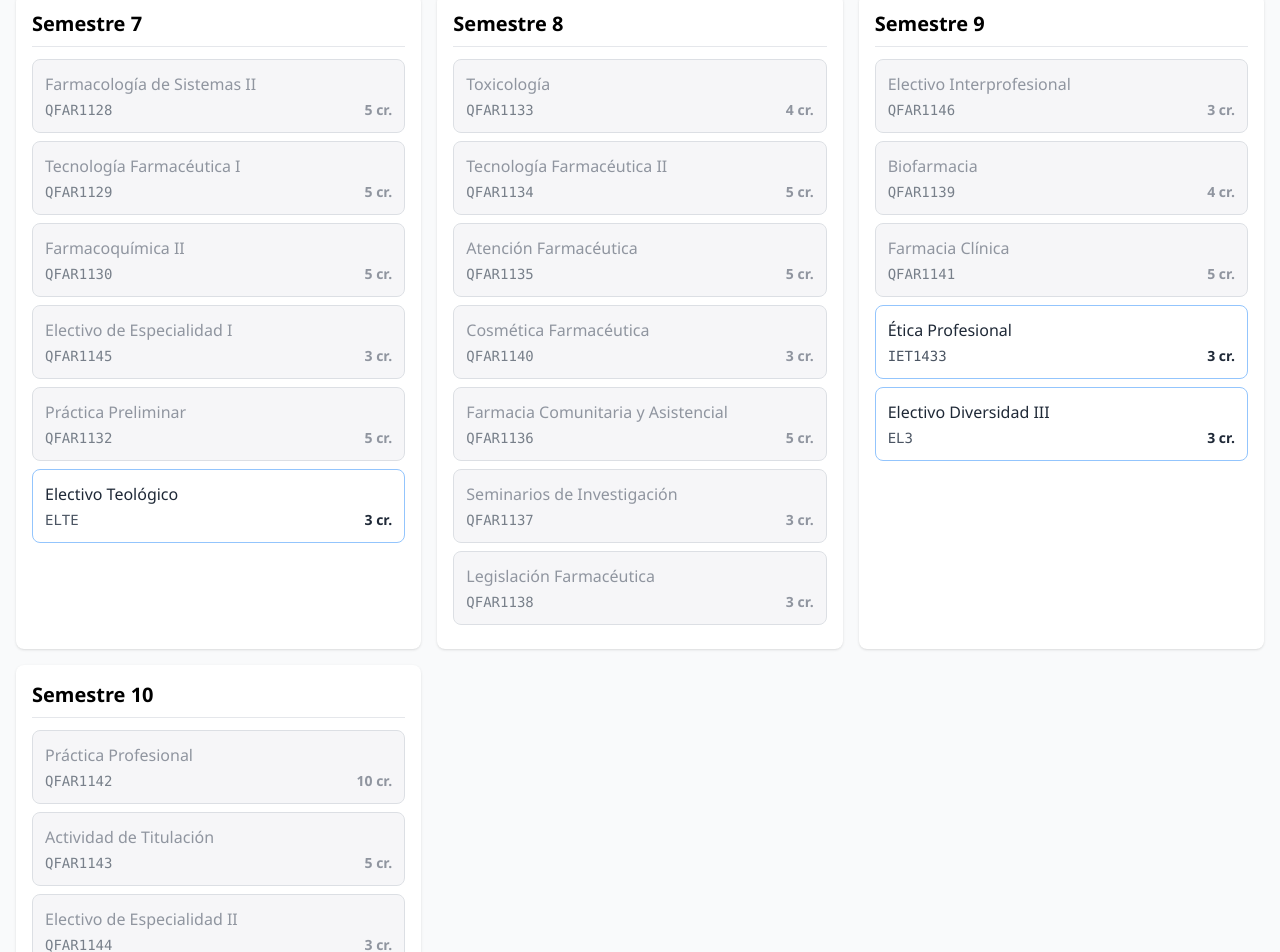
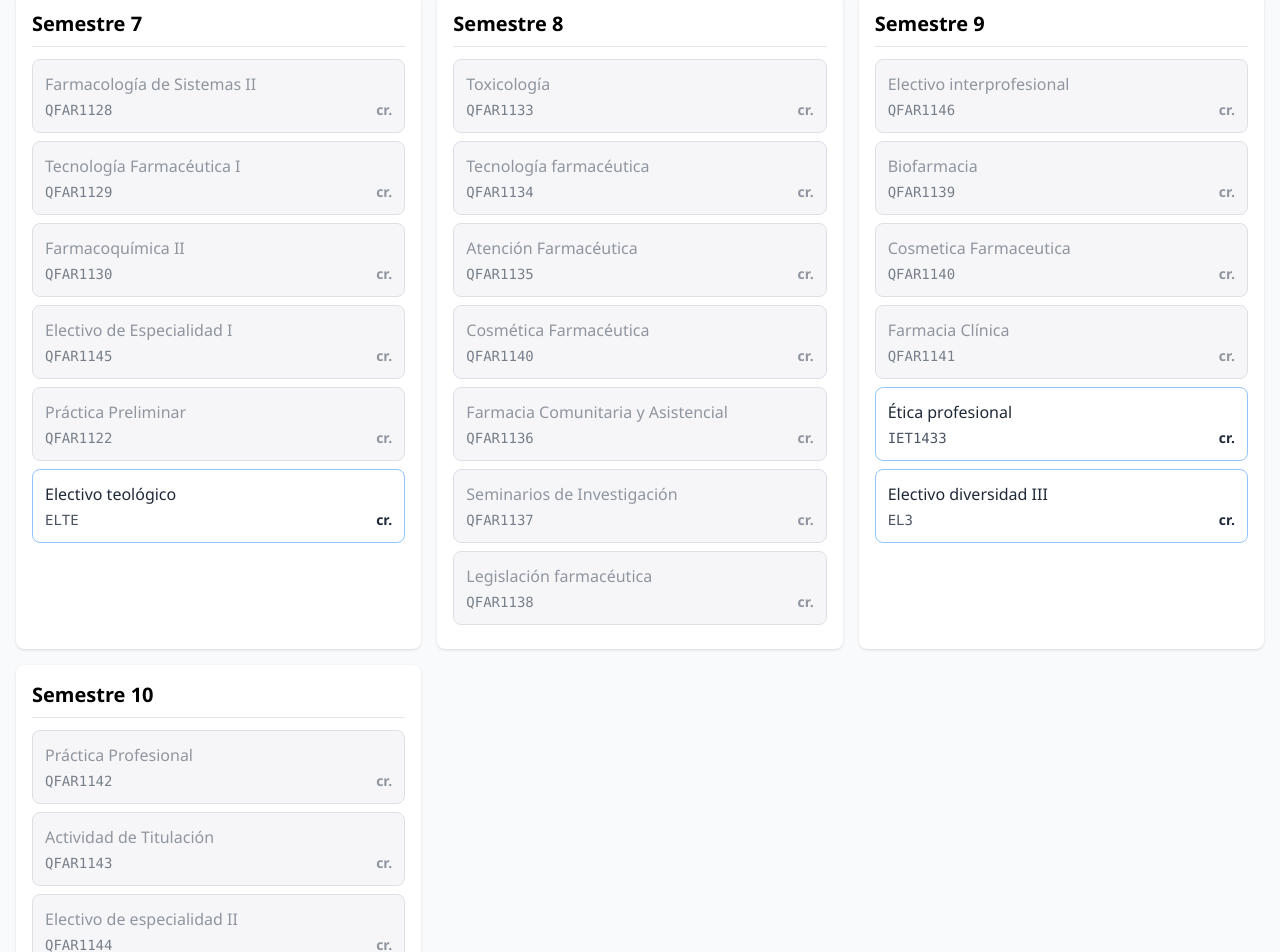
Before and after one commit to carlaaav/malla-qyf-v2025, a React (Vite) app: page / in a window 1280 px wide. Shown: the part 1340-2292 px from the top of the page. Built offline with nearby package versions, Linux system fonts and the light colour scheme.

Commit message:
Update cursos.ts

```diff
--- a/src/data/cursos.ts
+++ b/src/data/cursos.ts
@@ -1,83 +1,92 @@
-export const cursos = [
-  // ========== PRIMER AÑO ==========
-  // Semestre 1
-  { id: "QFAR1101", nombre: "Matemáticas I", semestre: 1, creditos: 5, requisitos: [] },
-  { id: "QFAR1102", nombre: "Química I", semestre: 1, creditos: 5, requisitos: [] },
-  { id: "QFAR1103", nombre: "Técnicas Básicas de Laboratorio", semestre: 1, creditos: 4, requisitos: [] },
-  { id: "QFAR1104", nombre: "Biología Celular y Molecular", semestre: 1, creditos: 5, requisitos: [] },
-  { id: "QFAR1105", nombre: "Introducción a las Ciencias Farmacéuticas", semestre: 1, creditos: 3, requisitos: [] },
-  { id: "CES1144", nombre: "Salud, Bienestar y Sociedad", semestre: 1, creditos: 3, requisitos: [] },
+// data/courses.ts
+export interface Curso {
+  id: string;
+  nombre: string;
+  semestre: number;
+  requisitos: string[];
+}
 
-  // Semestre 2
-  { id: "QFAR1106", nombre: "Matemáticas II", semestre: 2, creditos: 5, requisitos: ["QFAR1101"] },
-  { id: "QFAR1107", nombre: "Química II", semestre: 2, creditos: 5, requisitos: ["QFAR1102", "QFAR1103"] },
-  { id: "QFAR1109", nombre: "Fisiología y Patología I", semestre: 2, creditos: 5, requisitos: ["QFAR1104"] },
-  { id: "CES1145", nombre: "Salud Pública", semestre: 2, creditos: 3, requisitos: ["CES1144"] },
-  { id: "ELAC", nombre: "Electivo Antropológico Cristiano", semestre: 2, creditos: 3, requisitos: [] },
-  { id: "QFAR1110", nombre: "Anatomía e Histología", semestre: 2, creditos: 4, requisitos: [] },
+export const cursos: Curso[] = [
+  // --- PRIMER AÑO ---
+  // Semestre I
+  { id: "QFAR1101", nombre: "Matemáticas I", semestre: 1, requisitos: [] },
+  { id: "QFAR1102", nombre: "Química I", semestre: 1, requisitos: [] },
+  { id: "QFAR1103", nombre: "Técnicas Básicas de Laboratorio", semestre: 1, requisitos: [] },
+  { id: "QFAR1104", nombre: "Biología Celular y Molecular", semestre: 1, requisitos: [] },
+  { id: "QFAR1105", nombre: "Introducción a las Ciencias Farmacéuticas", semestre: 1, requisitos: [] },
+  { id: "CES1144", nombre: "Salud, Bienestar y Sociedad", semestre: 1, requisitos: [] },
 
-  // ========== SEGUNDO AÑO ==========
-  // Semestre 3
-  { id: "QFAR1111", nombre: "Química Orgánica I", semestre: 3, creditos: 5, requisitos: ["QFAR1107"] },
-  { id: "QFAR1112", nombre: "Botánica Farmacéutica", semestre: 3, creditos: 4, requisitos: [] },
-  { id: "QFAR1108", nombre: "Biofísica", semestre: 3, creditos: 4, requisitos: [] },
-  { id: "QFAR1113", nombre: "Fisiología y Patología II", semestre: 3, creditos: 5, requisitos: ["QFAR1109"] },
-  { id: "CES1146", nombre: "Salud Familiar Comunitaria e Intercultural I", semestre: 3, creditos: 3, requisitos: ["CES1145"] },
-  { id: "EL1", nombre: "Electivo Diversidad I", semestre: 3, creditos: 3, requisitos: [] },
+  // Semestre II
+  { id: "QFAR1106", nombre: "Matemáticas II", semestre: 2, requisitos: ["QFAR1101"] },
+  { id: "QFAR1107", nombre: "Química II", semestre: 2, requisitos: ["QFAR1102", "QFAR1103"] },
+  { id: "QFAR1109", nombre: "Fisiología y Patología I", semestre: 2, requisitos: ["QFAR1104"] },
+  { id: "CES1145", nombre: "Salud Pública", semestre: 2, requisitos: ["CES1144"] },
+  { id: "ELAC", nombre: "Electivo Antropológico Cristiano", semestre: 2, requisitos: [] },
+  { id: "QFAR1110", nombre: "Anatomía e Histología", semestre: 2, requisitos: [] },
 
-  // Semestre 4
-  { id: "QFAR1115", nombre: "Química Orgánica II", semestre: 4, creditos: 5, requisitos: ["QFAR1111"] },
-  { id: "QFAR1116", nombre: "Química Analítica", semestre: 4, creditos: 5, requisitos: ["QFAR1107"] },
-  { id: "QFAR1117", nombre: "Bioquímica General", semestre: 4, creditos: 5, requisitos: ["QFAR1111"] },
-  { id: "CES1147", nombre: "Salud Familiar Comunitaria e Intercultural II", semestre: 4, creditos: 3, requisitos: ["CES1146"] },
-  { id: "QFAR1114", nombre: "Comunicación en Salud", semestre: 4, creditos: 3, requisitos: [] },
-  { id: "QFAR1118", nombre: "Fisicoquímica", semestre: 4, creditos: 5, requisitos: ["QFAR1107", "QFAR1106"] },
+  // --- SEGUNDO AÑO ---
+  // Semestre III
+  { id: "QFAR1111", nombre: "Química Orgánica I", semestre: 3, requisitos: ["QFAR1107"] },
+  { id: "QFAR1112", nombre: "Botánica Farmacéutica", semestre: 3, requisitos: [] },
+  { id: "QFAR1108", nombre: "Biofísica", semestre: 3, requisitos: [] },
+  { id: "QFAR1113", nombre: "Fisiología y Patología II", semestre: 3, requisitos: ["QFAR1109"] },
+  { id: "CES1146", nombre: "Salud Familiar Comunitaria e Intercultural I", semestre: 3, requisitos: ["CES1145"] },
+  { id: "EL1", nombre: "Electivo Diversidad I", semestre: 3, requisitos: [] },
 
-  // ========== TERCER AÑO ==========
-  // Semestre 5
-  { id: "QFAR1119", nombre: "Farmacología General", semestre: 5, creditos: 5, requisitos: ["QFAR1115"] },
-  { id: "QFAR1120", nombre: "Microbiología", semestre: 5, creditos: 5, requisitos: ["QFAR1102"] },
-  { id: "QFAR1121", nombre: "Análisis Instrumental", semestre: 5, creditos: 4, requisitos: [] },
-  { id: "QFAR1122", nombre: "Farmacognosia", semestre: 5, creditos: 4, requisitos: ["QFAR1112", "QFAR1115"] },
-  { id: "CES1158", nombre: "Práctica Comunitaria Interdisciplinaria", semestre: 5, creditos: 5, requisitos: ["CES1147"] },
-  { id: "EL2", nombre: "Electivo Diversidad II", semestre: 5, creditos: 3, requisitos: [] },
+  // Semestre IV
+  { id: "QFAR1115", nombre: "Química Orgánica II", semestre: 4, requisitos: ["QFAR1111"] },
+  { id: "QFAR1116", nombre: "Química Analítica", semestre: 4, requisitos: ["QFAR1107"] },
+  { id: "QFAR1117", nombre: "Bioquímica General", semestre: 4, requisitos: ["QFAR1111"] },
+  { id: "CES1147", nombre: "Salud Familiar Comunitaria e Intercultural II", semestre: 4, requisitos: ["CES1146"] },
+  { id: "QFAR1114", nombre: "Comunicación en salud", semestre: 4, requisitos: [] },
+  { id: "QFAR1118", nombre: "Fisicoquímica", semestre: 4, requisitos: ["QFAR1107", "QFAR1106"] },
 
-  // Semestre 6
-  { id: "QFAR1123", nombre: "Farmacología de Sistemas I", semestre: 6, creditos: 5, requisitos: ["QFAR1113", "QFAR1119"] },
-  { id: "QFAR1124", nombre: "Bioquímica Clínica", semestre: 6, creditos: 5, requisitos: ["QFAR1117"] },
-  { id: "QFAR1125", nombre: "Farmacoquímica I", semestre: 6, creditos: 5, requisitos: ["QFAR1119"] },
-  { id: "QFAR1126", nombre: "Inmunología", semestre: 6, creditos: 4, requisitos: ["QFAR1113", "QFAR1119"] },
-  { id: "QFAR1127", nombre: "Bioestadística", semestre: 6, creditos: 3, requisitos: ["QFAR1106"] },
-  { id: "QFAR1131", nombre: "Administración y Gestión Farmacéutica", semestre: 6, creditos: 4, requisitos: ["QFAR1114", "QFAR1119", "QFAR1121", "QFAR1122"] },
+  // --- TERCER AÑO ---
+  // Semestre V
+  { id: "QFAR1119", nombre: "Farmacología General", semestre: 5, requisitos: ["QFAR1115"] },
+  { id: "QFAR1120", nombre: "Microbiología", semestre: 5, requisitos: ["QFAR1102"] },
+  { id: "QFAR1121", nombre: "Análisis Instrumental", semestre: 5, requisitos: [] },
+  { id: "QFAR1122", nombre: "Farmacognosia", semestre: 5, requisitos: ["QFAR1112", "QFAR1115"] },
+  { id: "CES1158", nombre: "Práctica Comunitaria Interdisciplinaria", semestre: 5, requisitos: ["CES1147"] },
+  { id: "EL2", nombre: "Electivo Diversidad II", semestre: 5, requisitos: [] },
 
-  // ========== CUARTO AÑO ==========
-  // Semestre 7
-  { id: "QFAR1128", nombre: "Farmacología de Sistemas II", semestre: 7, creditos: 5, requisitos: ["QFAR1123"] },
-  { id: "QFAR1129", nombre: "Tecnología Farmacéutica I", semestre: 7, creditos: 5, requisitos: ["QFAR1116"] },
-  { id: "QFAR1130", nombre: "Farmacoquímica II", semestre: 7, creditos: 5, requisitos: ["QFAR1125"] },
-  { id: "QFAR1145", nombre: "Electivo de Especialidad I", semestre: 7, creditos: 3, requisitos: ["QFAR1131", "QFAR1125"] },
-  { id: "QFAR1132", nombre: "Práctica Preliminar", semestre: 7, creditos: 5, requisitos: ["QFAR1131", "QFAR1125", "QFAR1123", "QFAR1124"] },
-  { id: "ELTE", nombre: "Electivo Teológico", semestre: 7, creditos: 3, requisitos: [] },
+  // Semestre VI
+  { id: "QFAR1123", nombre: "Farmacología de Sistemas I", semestre: 6, requisitos: ["QFAR1113", "QFAR1119"] },
+  { id: "QFAR1124", nombre: "Bioquímica Clínica", semestre: 6, requisitos: ["QFAR1117"] },
+  { id: "QFAR1125", nombre: "Farmacoquímica I", semestre: 6, requisitos: ["QFAR1119"] },
+  { id: "QFAR1126", nombre: "Inmunología", semestre: 6, requisitos: ["QFAR1113", "QFAR1119"] },
+  { id: "QFAR1127", nombre: "Bioestadística", semestre: 6, requisitos: ["QFAR1106"] },
+  { id: "QFAR1131", nombre: "Administración y gestión farmacéutica", semestre: 6, requisitos: ["QFAR1114", "QFAR1119", "QFAR1121", "QFAR1122"] },
 
-  // Semestre 8
-  { id: "QFAR1133", nombre: "Toxicología", semestre: 8, creditos: 4, requisitos: ["QFAR1128", "QFAR1121"] },
-  { id: "QFAR1134", nombre: "Tecnología Farmacéutica II", semestre: 8, creditos: 5, requisitos: ["QFAR1129"] },
-  { id: "QFAR1135", nombre: "Atención Farmacéutica", semestre: 8, creditos: 5, requisitos: ["QFAR1124", "QFAR1128"] },
-  { id: "QFAR1140", nombre: "Cosmética Farmacéutica", semestre: 8, creditos: 3, requisitos: ["QFAR1134"] },
-  { id: "QFAR1136", nombre: "Farmacia Comunitaria y Asistencial", semestre: 8, creditos: 5, requisitos: ["QFAR1128", "QFAR1129"] },
-  { id: "QFAR1137", nombre: "Seminarios de Investigación", semestre: 8, creditos: 3, requisitos: ["QFAR1132"] },
-  { id: "QFAR1138", nombre: "Legislación Farmacéutica", semestre: 8, creditos: 3, requisitos: ["QFAR1132", "QFAR1128", "QFAR1129"] },
+  // --- CUARTO AÑO ---
+  // Semestre VII
+  { id: "QFAR1128", nombre: "Farmacología de Sistemas II", semestre: 7, requisitos: ["QFAR1123"] },
+  { id: "QFAR1129", nombre: "Tecnología Farmacéutica I", semestre: 7, requisitos: ["QFAR1116"] },
+  { id: "QFAR1130", nombre: "Farmacoquímica II", semestre: 7, requisitos: ["QFAR1125"] },
+  { id: "QFAR1145", nombre: "Electivo de Especialidad I", semestre: 7, requisitos: ["QFAR1131", "QFAR1125"] },
+  { id: "QFAR1122", nombre: "Práctica Preliminar", semestre: 7, requisitos: ["QFAR1131", "QFAR1125", "QFAR1123", "QFAR1124"] },
+  { id: "ELTE", nombre: "Electivo teológico", semestre: 7, requisitos: [] },
 
-  // ========== QUINTO AÑO ==========
-  // Semestre 9
-  { id: "QFAR1146", nombre: "Electivo Interprofesional", semestre: 9, creditos: 3, requisitos: ["QFAR1136"] },
-  { id: "QFAR1139", nombre: "Biofarmacia", semestre: 9, creditos: 4, requisitos: ["QFAR1134"] },
-  { id: "QFAR1141", nombre: "Farmacia Clínica", semestre: 9, creditos: 5, requisitos: ["QFAR1130", "QFAR1135"] },
-  { id: "IET1433", nombre: "Ética Profesional", semestre: 9, creditos: 3, requisitos: [] },
-  { id: "EL3", nombre: "Electivo Diversidad III", semestre: 9, creditos: 3, requisitos: [] },
+  // Semestre VIII
+  { id: "QFAR1133", nombre: "Toxicología", semestre: 8, requisitos: ["QFAR1128", "QFAR1121"] },
+  { id: "QFAR1134", nombre: "Tecnología farmacéutica", semestre: 8, requisitos: ["QFAR1129"] },
+  { id: "QFAR1135", nombre: "Atención Farmacéutica", semestre: 8, requisitos: ["QFAR1124", "QFAR1128"] },
+  { id: "QFAR1140", nombre: "Cosmética Farmacéutica", semestre: 8, requisitos: ["QFAR1134"] },
+  { id: "QFAR1136", nombre: "Farmacia Comunitaria y Asistencial", semestre: 8, requisitos: ["QFAR1128", "QFAR1129"] },
+  { id: "QFAR1137", nombre: "Seminarios de Investigación", semestre: 8, requisitos: ["QFAR1132"] },
+  { id: "QFAR1138", nombre: "Legislación farmacéutica", semestre: 8, requisitos: ["QFAR1132", "QFAR1128", "QFAR1129"] },
 
-  // Semestre 10
-  { id: "QFAR1142", nombre: "Práctica Profesional", semestre: 10, creditos: 10, requisitos: ["QFAR1138", "QFAR1141", "QFAR1135", "QFAR1139", "QFAR1136", "QFAR1133"] },
-  { id: "QFAR1143", nombre: "Actividad de Titulación", semestre: 10, creditos: 5, requisitos: ["QFAR1137"] },
-  { id: "QFAR1144", nombre: "Electivo de Especialidad II", semestre: 10, creditos: 3, requisitos: ["QFAR1145"] }
+  // --- QUINTO AÑO ---
+  // Semestre IX
+  { id: "QFAR1146", nombre: "Electivo interprofesional", semestre: 9, requisitos: ["QFAR1136"] },
+  { id: "QFAR1139", nombre: "Biofarmacia", semestre: 9, requisitos: ["QFAR1134"] },
+  { id: "QFAR1140", nombre: "Cosmetica Farmaceutica", semestre: 9, requisitos: ["QFAR1134"] },
+  { id: "QFAR1141", nombre: "Farmacia Clínica", semestre: 9, requisitos: ["QFAR1130", "QFAR1135"] },
+  { id: "IET1433", nombre: "Ética profesional", semestre: 9, requisitos: [] },
+  { id: "EL3", nombre: "Electivo diversidad III", semestre: 9, requisitos: [] },
+
+  // Semestre X
+  { id: "QFAR1142", nombre: "Práctica Profesional", semestre: 10, requisitos: ["QFAR1138", "QFAR1141", "QFAR1135", "QFAR1139", "QFAR1136", "QFAR1133"] },
+  { id: "QFAR1143", nombre: "Actividad de Titulación", semestre: 10, requisitos: ["QFAR1137"] },
+  { id: "QFAR1144", nombre: "Electivo de especialidad II", semestre: 10, requisitos: ["QFAR1145"] }
 ];
```
